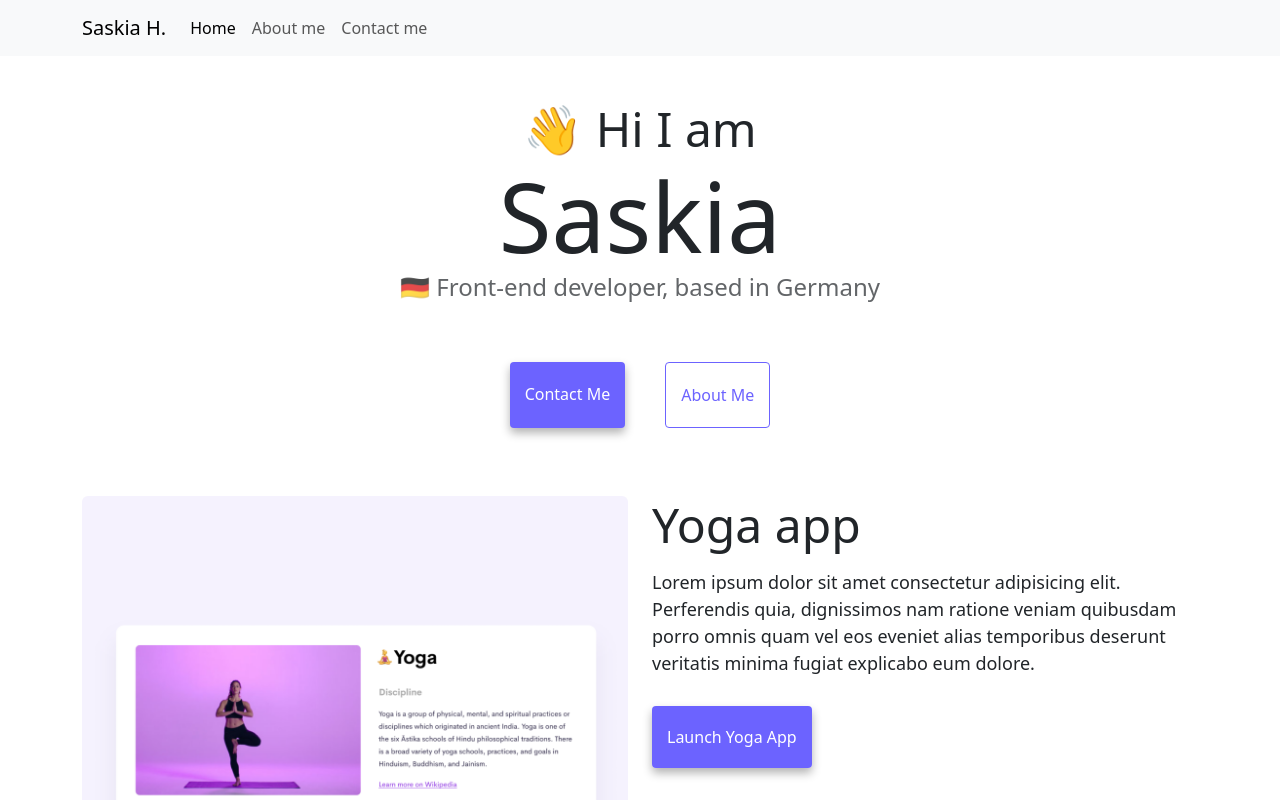
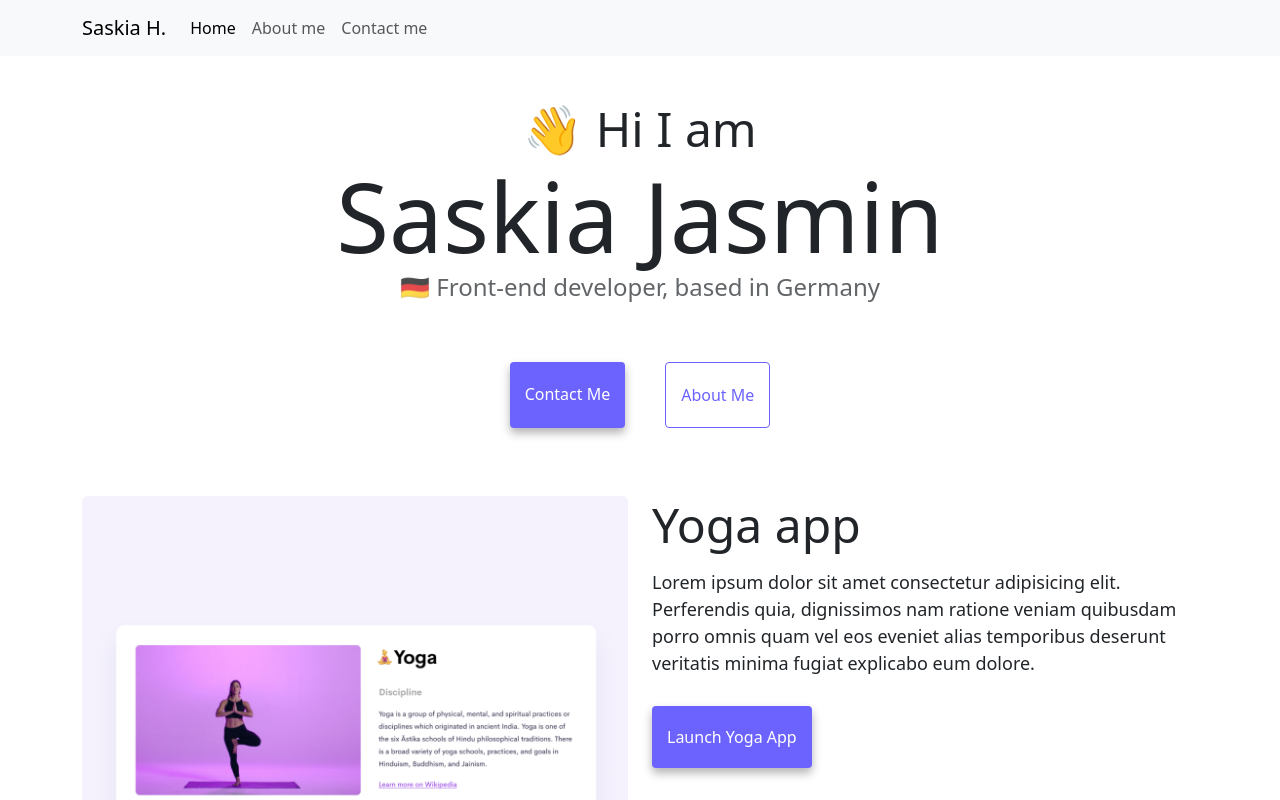
Before and after one commit to saskiajasmin/responsive, a plain HTML site: page index.html in a window 1280 px wide. Shown: the top 800 px of the page. Drawn offline with nearby package versions, Linux system fonts and the light colour scheme.

Commit message:
Update index.html

```diff
--- a/index.html
+++ b/index.html
@@ -48,7 +48,7 @@
     </nav>
 
     <h2 class="text-center">👋 Hi I am</h2>
-    <h1 class="text-center">Saskia</h1>
+    <h1 class="text-center">Saskia Jasmin</h1>
     <h3 class="text-center">🇩🇪 Front-end developer, based in Germany</h3>
     <div class="navigation-links mb-5">
       <a href="/about.html#contact" class="contact-link" title="Contact me"
```
